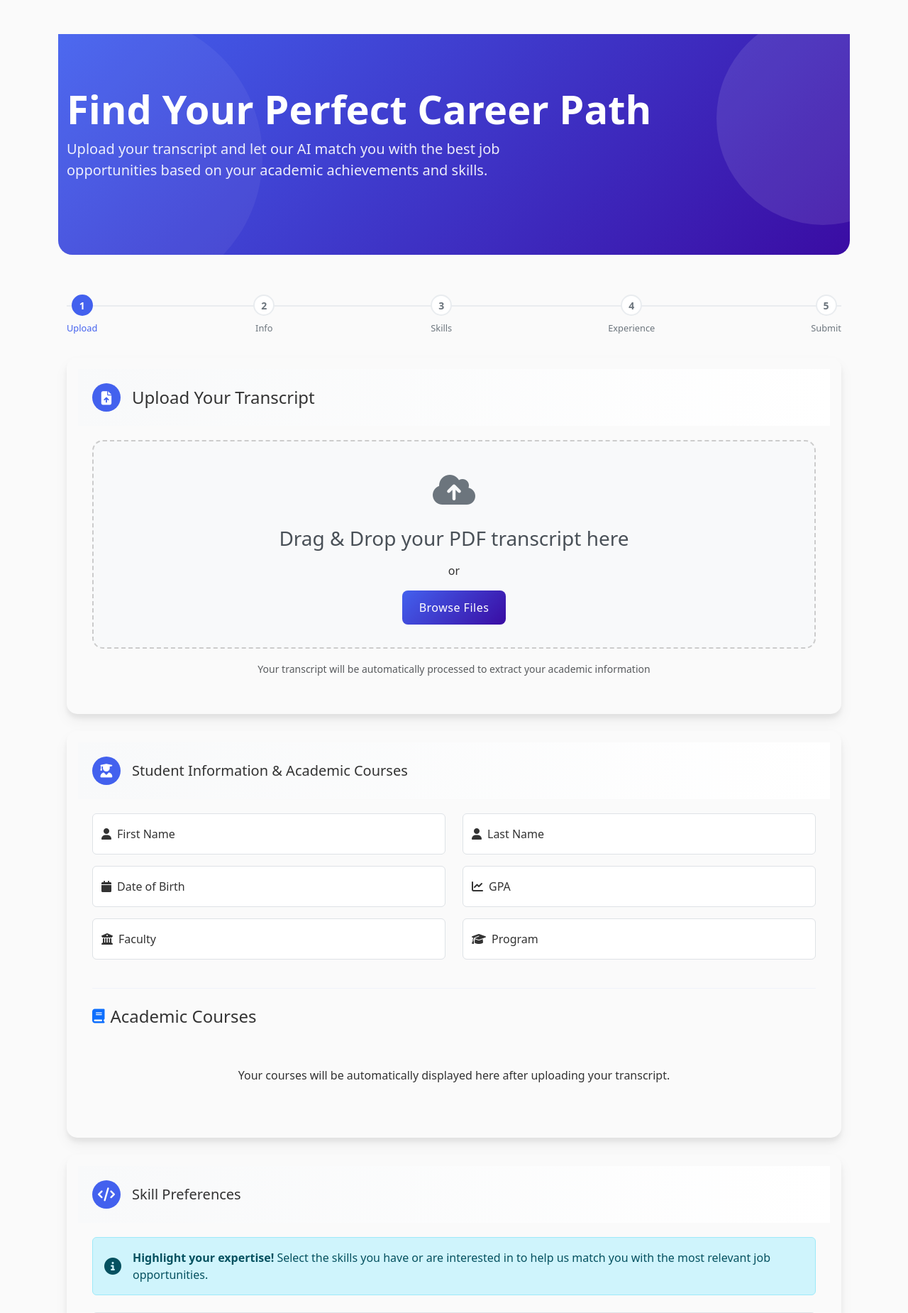
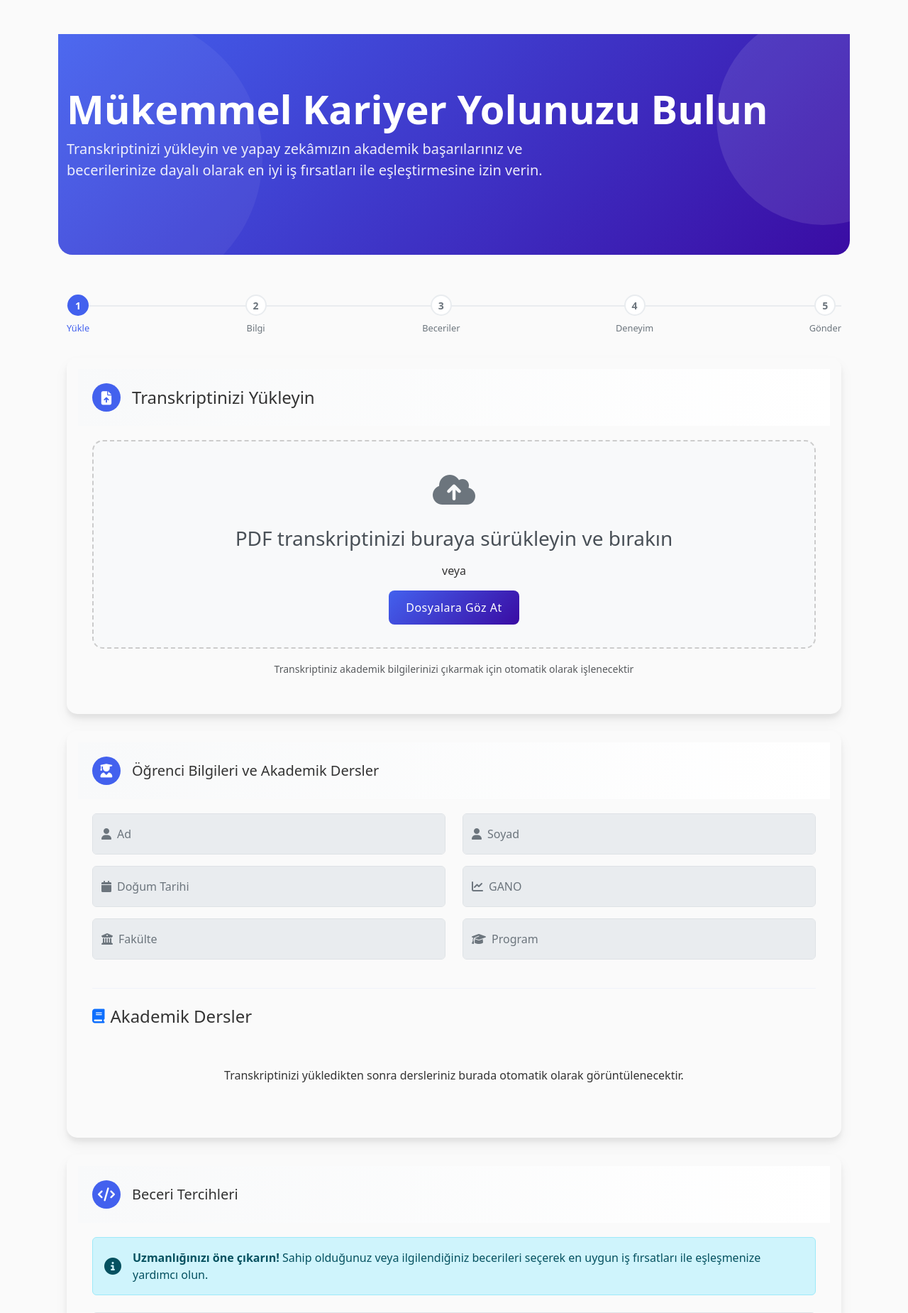
Before and after one commit to Maviism/bitirme-projesi, a Django app: page /career-form/ in a window 1280 px wide. Shown: the part 56-1906 px from the top of the page at 71% size. Run offline with Django 5.2, Linux system fonts and the light colour scheme; the visitor is signed in with stand-in values (Sample User, id 1); data that the repository does not hold is empty; some libraries are stand-ins or nearby versions.

Commit message:
feat: Localize career form to Turkish with updated text and labels

```diff
--- a/templates/job_recommender/career_form.html
+++ b/templates/job_recommender/career_form.html
@@ -1,7 +1,7 @@
 {% extends "base.html" %}
 {% load static %}
 
-{% block title %}PDF Transcript Parser{% endblock %}
+{% block title %}PDF Transkript Ayrıştırıcısı{% endblock %}
 
 {% block extra_css %}
 <link rel="stylesheet" href="{% static 'js/pdf.js/pdf.min.css' %}">
@@ -12,9 +12,8 @@
 {% block content %}
 <div class="hero-section">
   <div class="container py-4">
-    <h1 class="hero-title display-4">Find Your Perfect Career Path</h1>
-    <p class="hero-subtitle lead">Upload your transcript and let our AI match you with the best job opportunities based
-      on your academic achievements and skills.</p>
+    <h1 class="hero-title display-4">Mükemmel Kariyer Yolunuzu Bulun</h1>
+    <p class="hero-subtitle lead">Transkriptinizi yükleyin ve yapay zekâmızın akademik başarılarınız ve becerilerinize dayalı olarak en iyi iş fırsatları ile eşleştirmesine izin verin.</p>
   </div>
 </div>
 
@@ -24,23 +23,23 @@
     <div class="progress-steps">
       <div class="progress-step active" data-step="1">
         <div class="step-icon">1</div>
-        <div class="step-text">Upload</div>
+        <div class="step-text">Yükle</div>
       </div>
       <div class="progress-step" data-step="2">
         <div class="step-icon">2</div>
-        <div class="step-text">Info</div>
+        <div class="step-text">Bilgi</div>
       </div>
       <div class="progress-step" data-step="3">
         <div class="step-icon">3</div>
-        <div class="step-text">Skills</div>
+        <div class="step-text">Beceriler</div>
       </div>
       <div class="progress-step" data-step="4">
         <div class="step-icon">4</div>
-        <div class="step-text">Experience</div>
+        <div class="step-text">Deneyim</div>
       </div>
       <div class="progress-step" data-step="5">
         <div class="step-icon">5</div>
-        <div class="step-text">Submit</div>
+        <div class="step-text">Gönder</div>
       </div>
       <div class="progress-line"></div>
     </div>
@@ -52,20 +51,19 @@
       <div class="form-section-icon">
         <i class="fas fa-file-upload"></i>
       </div>
-      <h2 class="h4 mb-0">Upload Your Transcript</h2>
+      <h2 class="h4 mb-0">Transkriptinizi Yükleyin</h2>
     </div>
     <div class="card-body">
       <div class="upload-container" id="uploadContainer">
         <div class="upload-icon">
           <i class="fas fa-cloud-upload-alt"></i>
         </div>
-        <h3 class="upload-text">Drag & Drop your PDF transcript here</h3>
-        <p>or</p>
-        <button class="btn btn-custom btn-primary" type="button">Browse Files</button>
+        <h3 class="upload-text">PDF transkriptinizi buraya sürükleyin ve bırakın</h3>
+        <p>veya</p>
+        <button class="btn btn-custom btn-primary" type="button">Dosyalara Göz At</button>
         <input type="file" id="pdfInput" class="file-input" accept="application/pdf">
       </div>
-      <p class="text-center text-muted mt-3"><small>Your transcript will be automatically processed to extract your
-          academic information</small></p>
+      <p class="text-center text-muted mt-3"><small>Transkriptiniz akademik bilgilerinizi çıkarmak için otomatik olarak işlenecektir</small></p>
     </div>
   </div>
 
@@ -78,13 +76,13 @@
         <div class="form-section-icon">
           <i class="fas fa-user-graduate"></i>
         </div>
-        <h3 class="h5 mb-0">Student Information & Academic Courses</h3>
+        <h3 class="h5 mb-0">Öğrenci Bilgileri ve Akademik Dersler</h3>
       </div>
       <div class="card-body">
         {% if student %}
         <div class="alert alert-info mb-4">
           <i class="fas fa-info-circle me-2"></i>
-          We've found your existing profile. You can update the information below if needed.
+          Mevcut profilinizi bulduk. Gerekirse aşağıdaki bilgileri güncelleyebilirsiniz.
         </div>
         <input type="hidden" id="student_id" name="student_id" value="{{ student.student_id }}">
         <input type="hidden" id="id_number" name="id_number" value="{{ student.id_number }}">
@@ -96,19 +94,19 @@
         <div class="row">
           <div class="col-md-6">
             <div class="mb-3 form-floating">
-              <input type="text" id="fullname" name="fullname" class="form-control" required
-                placeholder="Your first name" value="{{ student.fullname|default:'' }}">
+              <input type="text" id="fullname" name="fullname" class="form-control" required disabled
+                placeholder="Adınız" value="{{ student.fullname|default:'' }}">
               <label for="fullname">
-                <i class="fas fa-user me-2"></i>First Name
+                <i class="fas fa-user me-2"></i>Ad
               </label>
             </div>
           </div>
 
           <div class="col-md-6">
             <div class="mb-3 form-floating">
-              <input type="text" id="last_name" name="last_name" class="form-control" required
-                placeholder="Your last name" value="{{ student.last_name|default:'' }}">
-              <label for="last_name"><i class="fas fa-user me-2"></i>Last Name</label>
+              <input type="text" id="last_name" name="last_name" class="form-control" required disabled
+                placeholder="Soyadınız" value="{{ student.last_name|default:'' }}">
+              <label for="last_name"><i class="fas fa-user me-2"></i>Soyad</label>
             </div>
           </div>
         </div>
@@ -116,17 +114,17 @@
         <div class="row">
           <div class="col-md-6">
             <div class="mb-3 form-floating">
-              <input type="text" id="birth_date" name="birth_date" class="form-control" required
-                placeholder="DD/MM/YYYY" value="{{ student.birth_date|default:'' }}">
-              <label for="birth_date"><i class="fas fa-calendar me-2"></i>Date of Birth</label>
+              <input type="text" id="birth_date" name="birth_date" class="form-control" required disabled
+                placeholder="GG/AA/YYYY" value="{{ student.birth_date|default:'' }}">
+              <label for="birth_date"><i class="fas fa-calendar me-2"></i>Doğum Tarihi</label>
             </div>
           </div>
 
           <div class="col-md-6">
             <div class="mb-3 form-floating">
-              <input type="text" id="gpa" name="gpa" class="form-control" required placeholder="0.00"
+              <input type="text" id="gpa" name="gpa" class="form-control" required disabled placeholder="0.00"
                 value="{{ student.gpa|default:'' }}">
-              <label for="gpa"><i class="fas fa-chart-line me-2"></i>GPA</label>
+              <label for="gpa"><i class="fas fa-chart-line me-2"></i>GANO</label>
             </div>
           </div>
         </div>
@@ -134,15 +132,15 @@
         <div class="row">
           <div class="col-md-6">
             <div class="mb-3 form-floating">
-              <input type="text" id="faculty" name="faculty" class="form-control" required placeholder="Your faculty"
+              <input type="text" id="faculty" name="faculty" class="form-control" required disabled placeholder="Fakülteniz"
                 value="{{ student.faculty|default:'' }}">
-              <label for="faculty"><i class="fas fa-university me-2"></i>Faculty</label>
+              <label for="faculty"><i class="fas fa-university me-2"></i>Fakülte</label>
             </div>
           </div>
 
           <div class="col-md-6">
             <div class="mb-3 form-floating">
-              <input type="text" id="program" name="program" class="form-control" required placeholder="Your program"
+              <input type="text" id="program" name="program" class="form-control" required disabled placeholder="Programınız"
                 value="{{ student.program|default:'' }}">
               <label for="program"><i class="fas fa-graduation-cap me-2"></i>Program</label>
             </div>
@@ -156,7 +154,7 @@
           <div class="fs-5 me-2">
             <i class="fas fa-book text-primary"></i>
           </div>
-          <h4 class="mb-0">Academic Courses</h4>
+          <h4 class="mb-0">Akademik Dersler</h4>
         </div>
         <div id="courses-container">
           <input type="hidden" id="courses_data" name="courses_data">
@@ -164,7 +162,7 @@
           {{ courses|json_script:"courses-json" }}
           {% else %}
           <div class="text-center py-4">
-            <p class="mt-3">Your courses will be automatically displayed here after uploading your transcript.</p>
+            <p class="mt-3">Transkriptinizi yükledikten sonra dersleriniz burada otomatik olarak görüntülenecektir.</p>
           </div>
           {% endif %}
         </div>
@@ -177,14 +175,13 @@
         <div class="form-section-icon">
           <i class="fas fa-code"></i>
         </div>
-        <h3 class="h5 mb-0">Skill Preferences</h3>
+        <h3 class="h5 mb-0">Beceri Tercihleri</h3>
       </div>
       <div class="card-body">
         <div class="alert alert-info d-flex align-items-center mb-4" role="alert">
           <i class="fas fa-info-circle me-3 fs-4"></i>
           <div>
-            <strong>Highlight your expertise!</strong> Select the skills you have or are interested in to help us match
-            you with the most relevant job opportunities.
+            <strong>Uzmanlığınızı öne çıkarın!</strong> Sahip olduğunuz veya ilgilendiğiniz becerileri seçerek en uygun iş fırsatları ile eşleşmenize yardımcı olun.
           </div>
         </div>
         <input type="hidden" id="skills_data" name="skills_data" value="[]">
@@ -204,7 +201,7 @@
         <div class="form-section-icon">
           <i class="fas fa-briefcase"></i>
         </div>
-        <h3 class="h5 mb-0">Experience</h3>
+        <h3 class="h5 mb-0">Deneyim</h3>
       </div>
       <div class="card-body">
         <ul class="nav nav-pills mb-4" id="experienceTabs" role="tablist">
@@ -212,13 +209,13 @@
             <button class="nav-link active" id="organization-tab" data-bs-toggle="pill"
               data-bs-target="#organization-tab-content" type="button" role="tab"
               aria-controls="organization-tab-content" aria-selected="true">
-              <i class="fas fa-users me-2"></i>Organizations
+              <i class="fas fa-users me-2"></i>Kuruluşlar
             </button>
           </li>
           <li class="nav-item" role="presentation">
             <button class="nav-link" id="internship-tab" data-bs-toggle="pill" data-bs-target="#internship-tab-content"
               type="button" role="tab" aria-controls="internship-tab-content" aria-selected="false">
-              <i class="fas fa-laptop-code me-2"></i>Internships
+              <i class="fas fa-laptop-code me-2"></i>Stajlar
             </button>
           </li>
         </ul>
@@ -229,14 +226,14 @@
             aria-labelledby="organization-tab">
             <div class="alert alert-light border-start border-4 mb-4">
               <i class="fas fa-lightbulb text-warning me-2"></i>
-              Showcase your leadership and teamwork skills by adding your organizational experiences.
+              Kuruluş deneyimlerinizi ekleyerek liderlik ve takım çalışması becerilerinizi sergileyin.
             </div>
             <div id="organization-inputs" class="mb-3"></div>
             {% if organizations %}
             {{ organizations|json_script:"existing-organizations-json" }}
             {% endif %}
             <button type="button" id="add-organization" class="btn btn-custom btn-primary">
-              <i class="fas fa-plus-circle me-2"></i>Add Organization Experience
+              <i class="fas fa-plus-circle me-2"></i>Kuruluş Deneyimi Ekle
             </button>
           </div>
 
@@ -244,14 +241,14 @@
           <div class="tab-pane fade" id="internship-tab-content" role="tabpanel" aria-labelledby="internship-tab">
             <div class="alert alert-light border-start border-4 mb-4">
               <i class="fas fa-lightbulb text-warning me-2"></i>
-              Highlight your professional experience with internships that showcase your practical skills.
+              Pratik becerilerinizi sergileyen stajlarla profesyonel deneyiminizi öne çıkarın.
             </div>
             <div id="internship-inputs" class="mb-3"></div>
             {% if internships %}
             {{ internships|json_script:"existing-internships-json" }}
             {% endif %}
             <button type="button" id="add-internship" class="btn btn-custom btn-primary">
-              <i class="fas fa-plus-circle me-2"></i>Add Internship Experience
+              <i class="fas fa-plus-circle me-2"></i>Staj Deneyimi Ekle
             </button>
           </div>
         </div>
@@ -260,7 +257,7 @@
 
     <div class="d-grid">
       <button type="submit" id="submitBtn" class="btn btn-custom btn-success btn-lg">
-        <i class="fas fa-rocket me-2"></i>Get My Career Recommendations
+        <i class="fas fa-rocket me-2"></i>Kariyer Önerilerimi Al
       </button>
     </div>
   </form>
@@ -269,11 +266,11 @@
   <div id="loadingSpinner">
     <div class="py-5 my-5 text-center">
       <div class="spinner-grow text-primary" role="status">
-        <span class="visually-hidden">Loading...</span>
+        <span class="visually-hidden">Yükleniyor...</span>
       </div>
       <div class="spinner-text mt-4">
-        <h4>Finding Your Perfect Career Match</h4>
-        <p class="text-muted">Our AI is analyzing your profile to identify the best job opportunities...</p>
+        <h4>Mükemmel Kariyer Eşleşmeniz Bulunuyor</h4>
+        <p class="text-muted">Yapay zekâmız profilinizi analiz ederek en iyi iş fırsatlarını belirliyor...</p>
       </div>
       <div class="progress mt-4">
         <div class="progress-bar progress-bar-striped progress-bar-animated" role="progressbar">
```
